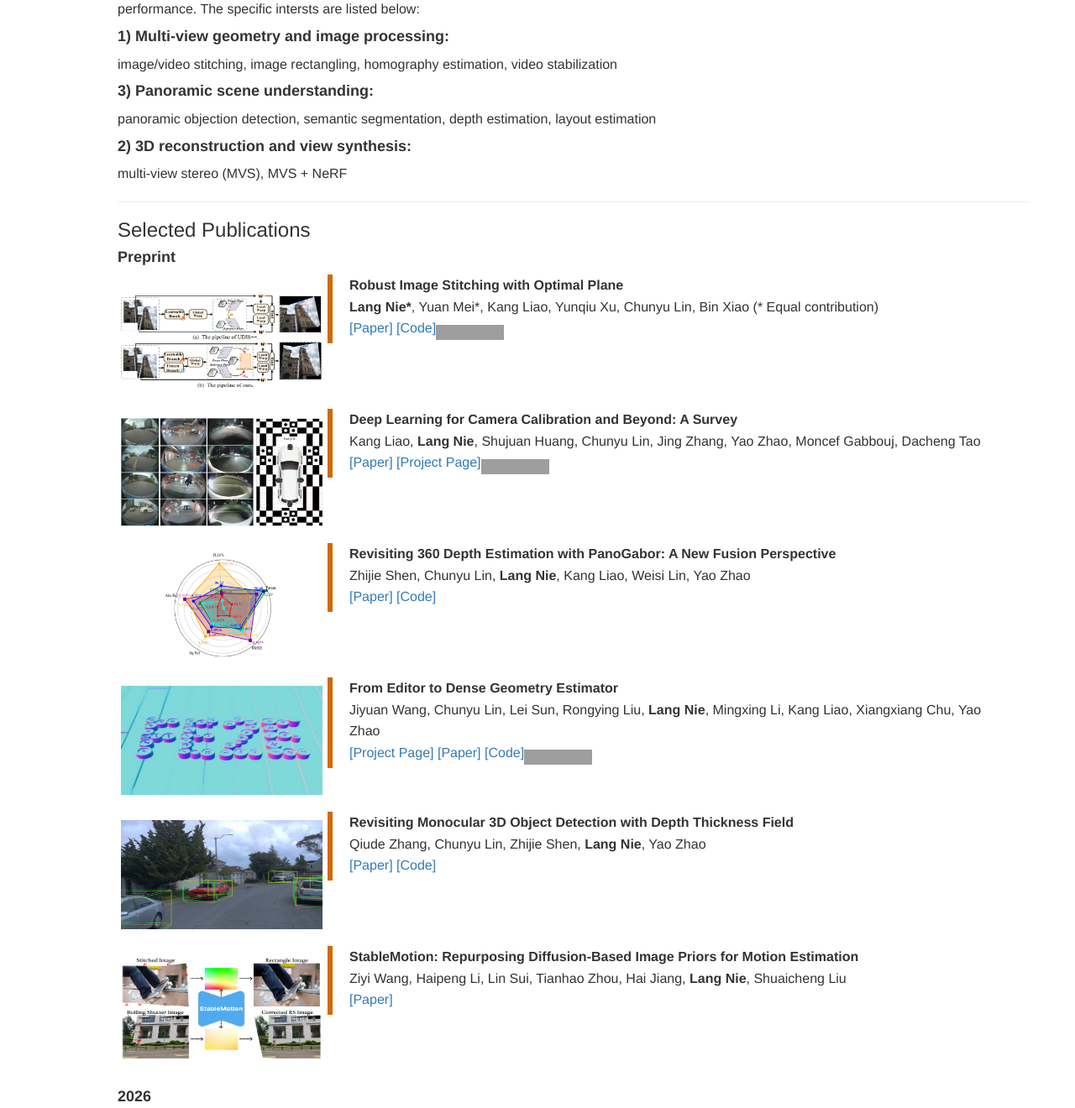
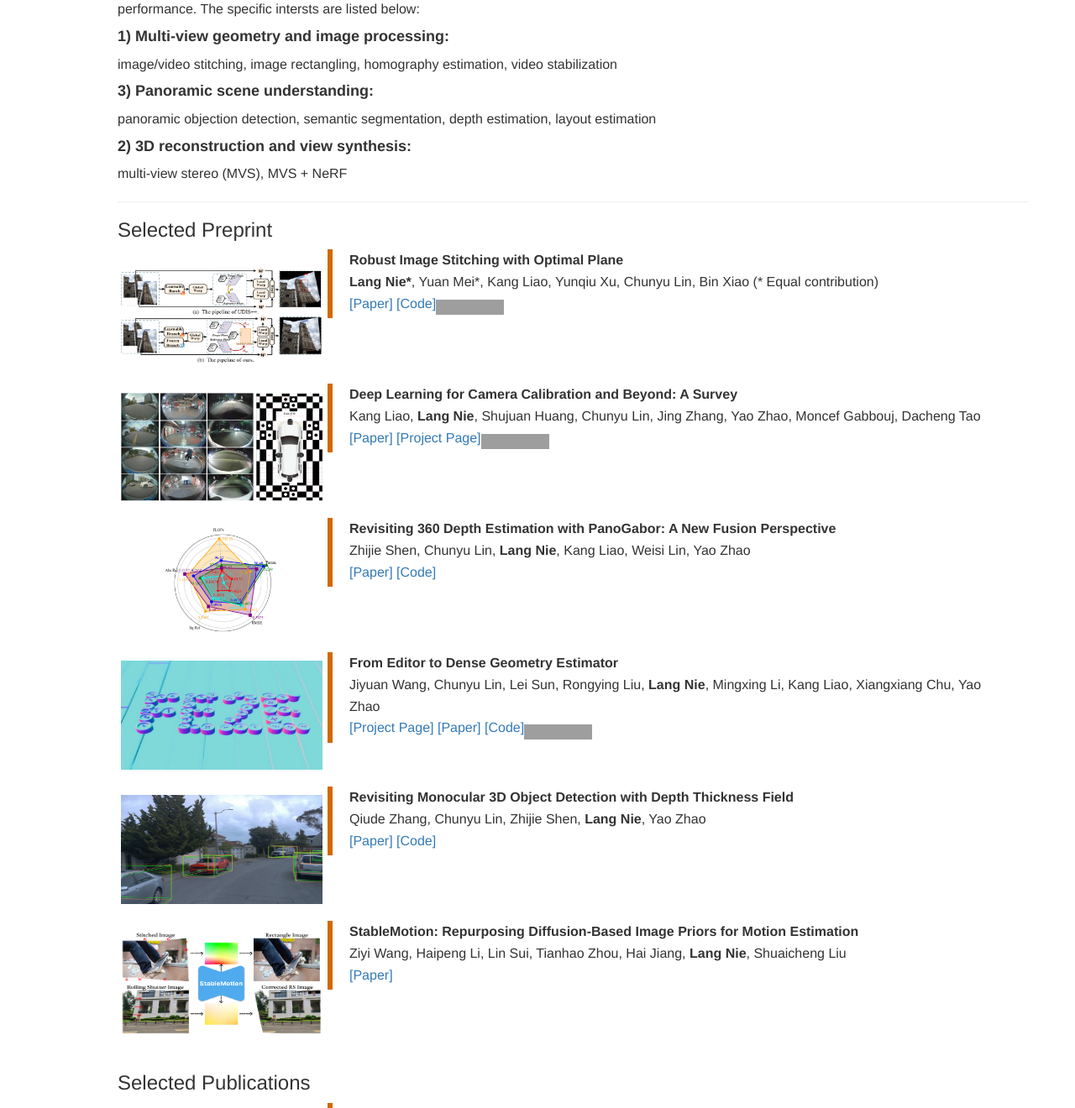
Before and after one commit to nie-lang/nie-lang.github.io, a Jekyll site: the page built from index.html, in a window 1280 px wide and 1400 px high, scrolled down 447 px, cut to the strip 0-1320 px from the top of the window. Shown: the whole strip at 84% size. Built offline with Jekyll 4.4.1, drawn with Linux system fonts in a browser that asks for light colours; nearby versions of some CDN libraries; library files that are not in the unit come from our copies; grey boxes are pictures that could not be loaded.

Commit message:
Update publication section headings and links

```diff
--- a/_includes/publication.html
+++ b/_includes/publication.html
@@ -145,12 +145,8 @@
 
 
 <h3>
-	<a name='publications'></a> Selected Publications
+	<a name='publications'></a> Selected Preprint
 </h3>
-
-<h4>
-	<a name='pre'></a> <b>Preprint</b>
-</h4>
 <div class="paper short">
 				<div class="sub-left">
 					<span></span>
@@ -259,9 +255,9 @@
 				</div>
 				</div>
 			</div>
-<h4>
-	<a name='2026'></a> <b>2026</b>
-</h4>
+<h3>
+	<a name='publications'></a> Selected Publications
+</h3>
 		<div class="paper short">
 				<div class="sub-left">
 					<span></span>
```
